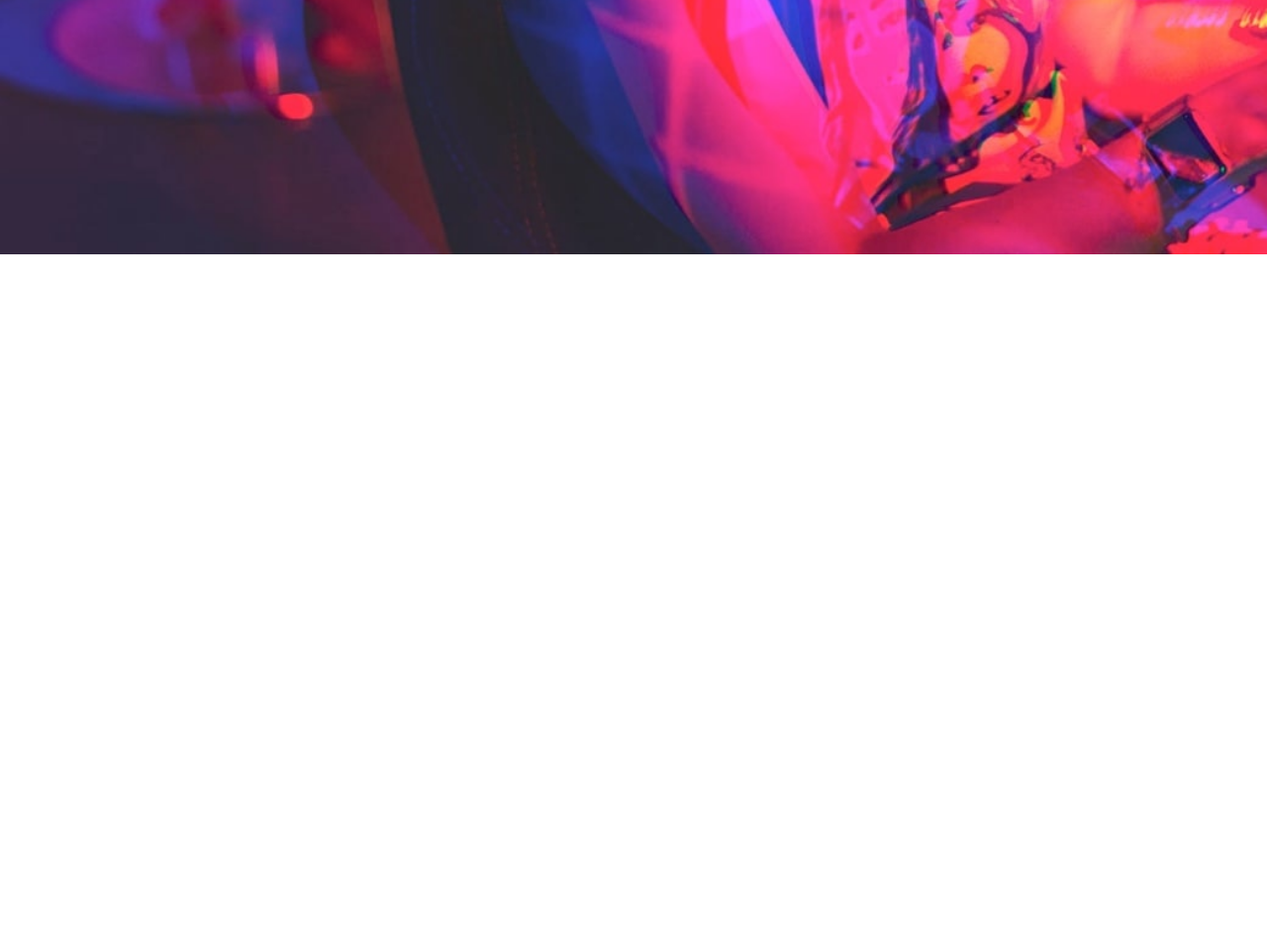
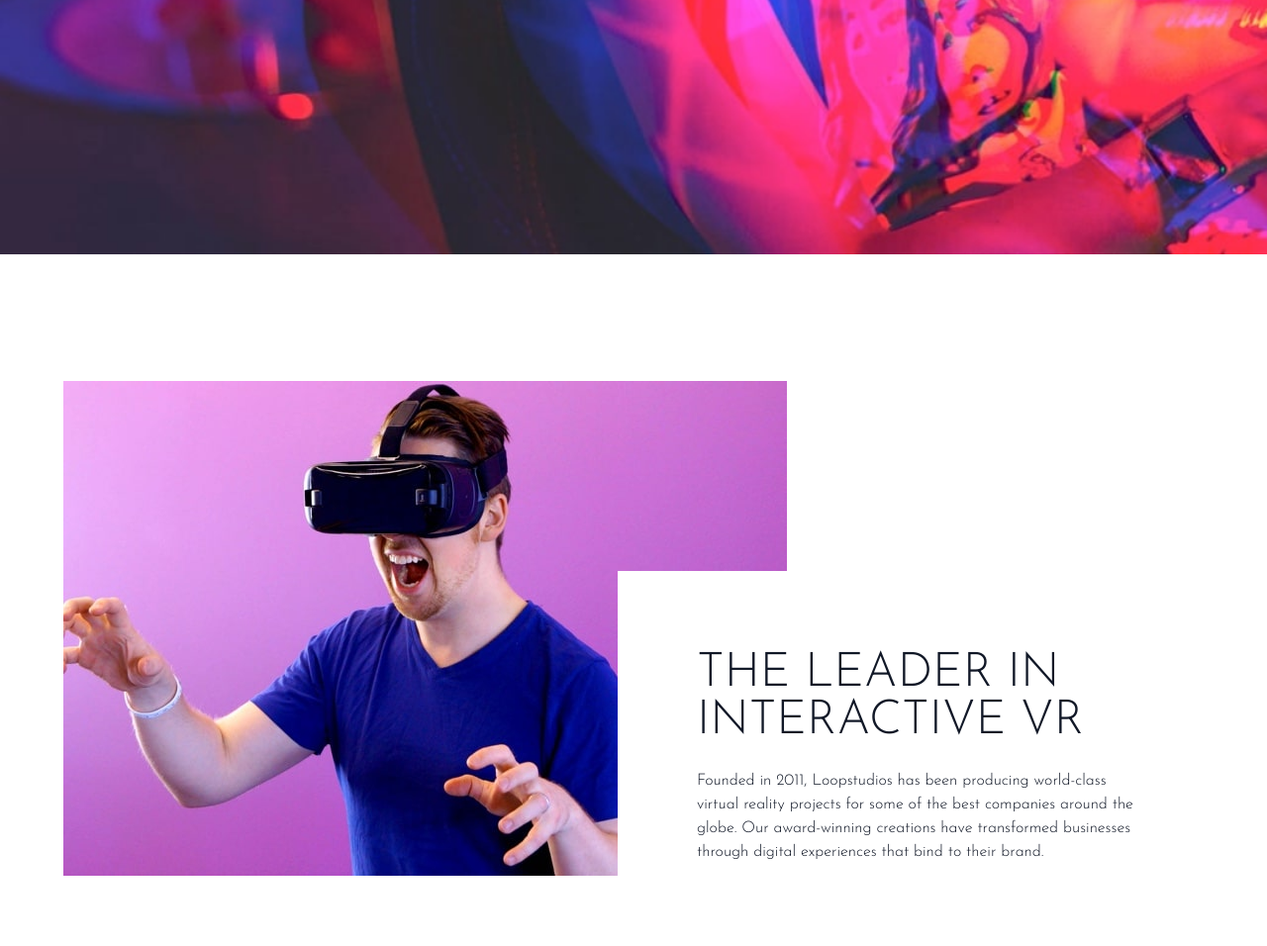
Before and after one commit to PingHuskar/Tailwind-CSS-From-Scratch, a website: page project/loopstudios/index.html in a window 1280 px wide. Shown: the part 543-1499 px from the top of the page at 99% size. Before the commit the page ends 800 px from the top, so only its background shows below. Drawn offline with Linux system fonts and the light colour scheme.

Commit message:
Feature Section

```diff
--- a/project/loopstudios/index.html
+++ b/project/loopstudios/index.html
@@ -44,5 +44,21 @@
         </div>
       </div>
     </section>
+
+    <section id="feature">
+      <div class="container relative flex flex-col max-w-6xl px-6 mx-auto my-32 text-gray-900 md:flex-row md:px-0">
+        <img src="images/desktop/image-interactive.jpg" alt="">
+        <div class="pr-0 bg-white top-48 md:absolute md:right-0 md:py-20 md:pl-20">
+          <h2 class="max-w-lg mt-10 mb-6 font-sans text-4xl text-center text-gray-900 uppercase md:text-5xl md:mt-0 md:text-left">
+            The Leader in Interactive VR
+          </h2>
+          <p class="max-w-md text-center md:text-left">
+            Founded in 2011, Loopstudios has been producing world-class virtual reality projects for some of the best companies
+            around the globe. Our award-winning creations have transformed businesses through digital experiences that bind to their
+            brand.
+          </p>
+        </div>
+      </div>
+    </section>
   </body>
 </html>
```
Also changed, not shown: project/loopstudios/css/style.css.
